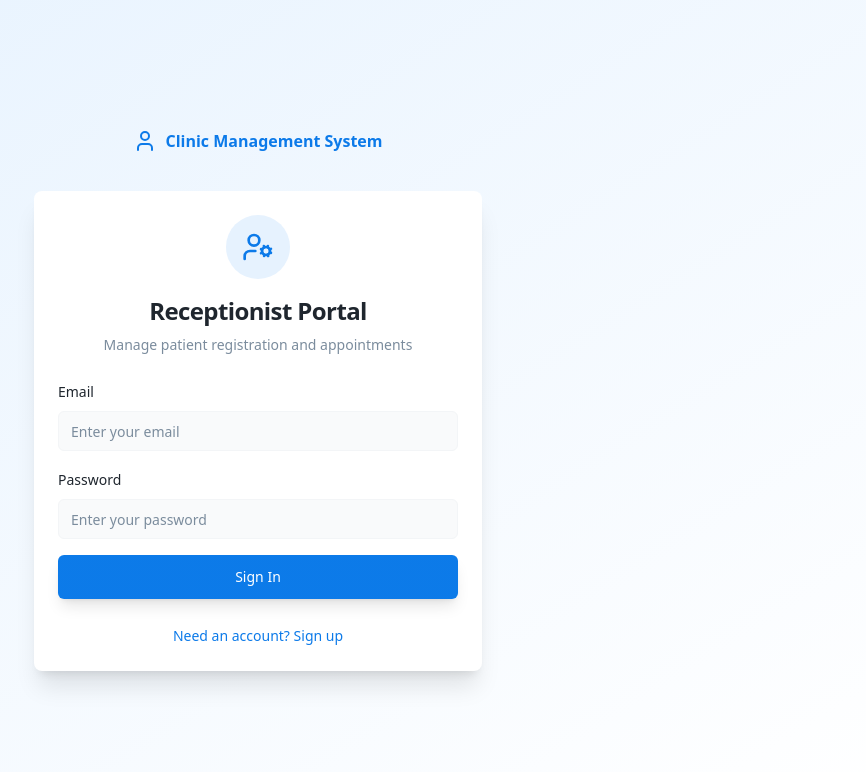
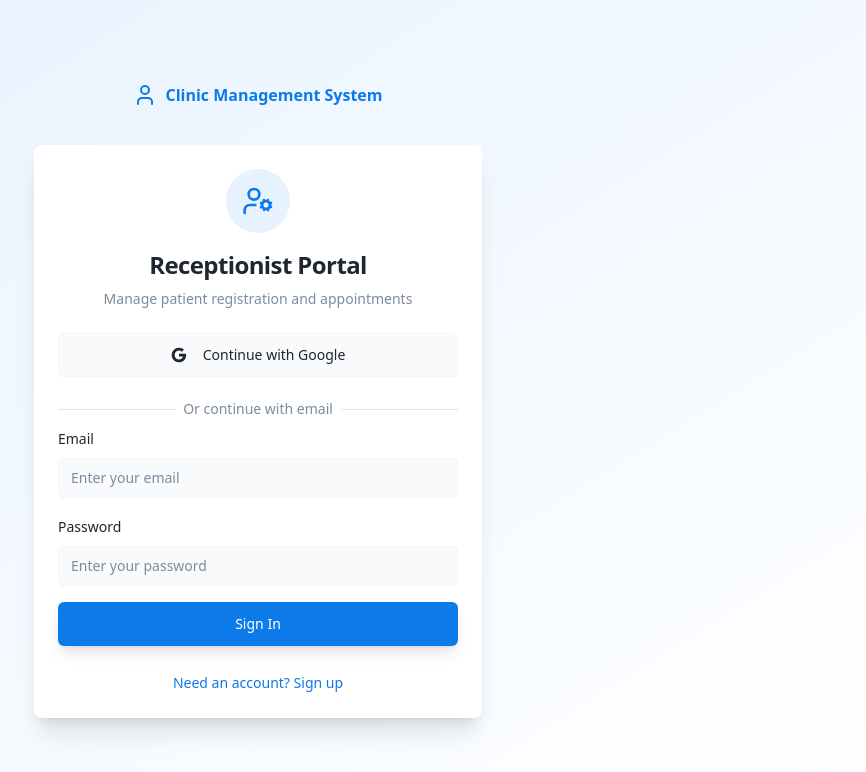
Before and after one commit to Aditi-y/clinic-flow-23, a React (Vite) app: page /receptionist-login in a window 1280 px wide. Shown: the top 772 px of the page, without its empty margins (382-1248 px from the left). Built offline with nearby package versions, Linux system fonts and the light colour scheme.

Commit message:
feat: Add Google Sign-In
Implement Google authentication for user sign-in and sign-up using Supabase. This allows users to create accounts and log in with their Google credentials, streamlining the authentication process.

```diff
--- a/src/pages/Login.tsx
+++ b/src/pages/Login.tsx
@@ -1,9 +1,12 @@
-import { useState } from "react";
-import { Link } from "react-router-dom";
+import { useState, useEffect } from "react";
+import { Link, useNavigate } from "react-router-dom";
 import { Button } from "@/components/ui/button";
 import { Card, CardContent, CardDescription, CardHeader, CardTitle } from "@/components/ui/card";
 import { Input } from "@/components/ui/input";
 import { Label } from "@/components/ui/label";
+import { Separator } from "@/components/ui/separator";
+import { useToast } from "@/hooks/use-toast";
+import { supabase } from "@/integrations/supabase/client";
 import { Stethoscope, UserCog, User } from "lucide-react";
 
 interface LoginProps {
@@ -12,16 +15,96 @@ interface LoginProps {
 
 const Login = ({ userType }: LoginProps) => {
   const [isSignUp, setIsSignUp] = useState(false);
+  const [isLoading, setIsLoading] = useState(false);
   const [formData, setFormData] = useState({
     email: "",
     password: "",
     name: "",
   });
 
-  const handleSubmit = (e: React.FormEvent) => {
+  const navigate = useNavigate();
+  const { toast } = useToast();
+
+  // Check if user is already logged in
+  useEffect(() => {
+    const checkAuth = async () => {
+      const { data: { session } } = await supabase.auth.getSession();
+      if (session) {
+        navigate(config.redirectTo);
+      }
+    };
+    checkAuth();
+  }, []);
+
+  const handleEmailAuth = async (e: React.FormEvent) => {
     e.preventDefault();
-    // TODO: Implement authentication with Supabase
-    console.log("Form submitted:", formData);
+    setIsLoading(true);
+
+    try {
+      if (isSignUp) {
+        const { error } = await supabase.auth.signUp({
+          email: formData.email,
+          password: formData.password,
+          options: {
+            emailRedirectTo: `${window.location.origin}${config.redirectTo}`,
+            data: {
+              full_name: formData.name,
+              user_type: userType,
+            }
+          }
+        });
+
+        if (error) throw error;
+
+        toast({
+          title: "Check your email",
+          description: "We've sent you a confirmation link to complete your registration.",
+        });
+      } else {
+        const { error } = await supabase.auth.signInWithPassword({
+          email: formData.email,
+          password: formData.password,
+        });
+
+        if (error) throw error;
+
+        navigate(config.redirectTo);
+      }
+    } catch (error: any) {
+      toast({
+        title: "Authentication Error",
+        description: error.message,
+        variant: "destructive",
+      });
+    } finally {
+      setIsLoading(false);
+    }
+  };
+
+  const handleGoogleAuth = async () => {
+    setIsLoading(true);
+
+    try {
+      const { error } = await supabase.auth.signInWithOAuth({
+        provider: 'google',
+        options: {
+          redirectTo: `${window.location.origin}${config.redirectTo}`,
+          queryParams: {
+            access_type: 'offline',
+            prompt: 'consent',
+          },
+        }
+      });
+
+      if (error) throw error;
+    } catch (error: any) {
+      toast({
+        title: "Authentication Error",
+        description: error.message,
+        variant: "destructive",
+      });
+      setIsLoading(false);
+    }
   };
 
   const userTypeConfig = {
@@ -68,7 +151,44 @@ const Login = ({ userType }: LoginProps) => {
           </CardHeader>
 
           <CardContent>
-            <form onSubmit={handleSubmit} className="space-y-4">
+            {/* Google Sign In Button */}
+            <Button
+              type="button"
+              variant="outline"
+              size="lg"
+              className="w-full mb-4"
+              onClick={handleGoogleAuth}
+              disabled={isLoading}
+            >
+              <svg className="w-5 h-5 mr-2" viewBox="0 0 24 24">
+                <path
+                  fill="currentColor"
+                  d="M22.56 12.25c0-.78-.07-1.53-.2-2.25H12v4.26h5.92c-.26 1.37-1.04 2.53-2.21 3.31v2.77h3.57c2.08-1.92 3.28-4.74 3.28-8.09z"
+                />
+                <path
+                  fill="currentColor"
+                  d="M12 23c2.97 0 5.46-.98 7.28-2.66l-3.57-2.77c-.98.66-2.23 1.06-3.71 1.06-2.86 0-5.29-1.93-6.16-4.53H2.18v2.84C3.99 20.53 7.7 23 12 23z"
+                />
+                <path
+                  fill="currentColor"
+                  d="M5.84 14.09c-.22-.66-.35-1.36-.35-2.09s.13-1.43.35-2.09V7.07H2.18C1.43 8.55 1 10.22 1 12s.43 3.45 1.18 4.93l2.85-2.22.81-.62z"
+                />
+                <path
+                  fill="currentColor"
+                  d="M12 5.38c1.62 0 3.06.56 4.21 1.64l3.15-3.15C17.45 2.09 14.97 1 12 1 7.7 1 3.99 3.47 2.18 7.07l3.66 2.84c.87-2.6 3.3-4.53 6.16-4.53z"
+                />
+              </svg>
+              Continue with Google
+            </Button>
+
+            <div className="relative">
+              <Separator className="my-4" />
+              <span className="absolute left-1/2 top-1/2 -translate-x-1/2 -translate-y-1/2 bg-card px-2 text-sm text-muted-foreground">
+                Or continue with email
+              </span>
+            </div>
+
+            <form onSubmit={handleEmailAuth} className="space-y-4">
               {isSignUp && (
                 <div className="space-y-2">
                   <Label htmlFor="name">Full Name</Label>
@@ -78,6 +198,7 @@ const Login = ({ userType }: LoginProps) => {
                     placeholder="Enter your full name"
                     value={formData.name}
                     onChange={(e) => setFormData({ ...formData, name: e.target.value })}
+                    disabled={isLoading}
                     required
                   />
                 </div>
@@ -91,6 +212,7 @@ const Login = ({ userType }: LoginProps) => {
                   placeholder="Enter your email"
                   value={formData.email}
                   onChange={(e) => setFormData({ ...formData, email: e.target.value })}
+                  disabled={isLoading}
                   required
                 />
               </div>
@@ -103,12 +225,19 @@ const Login = ({ userType }: LoginProps) => {
                   placeholder="Enter your password"
                   value={formData.password}
                   onChange={(e) => setFormData({ ...formData, password: e.target.value })}
+                  disabled={isLoading}
                   required
                 />
               </div>
 
-              <Button type="submit" variant="medical" size="lg" className="w-full">
-                {isSignUp ? "Create Account" : "Sign In"}
+              <Button
+                type="submit"
+                variant="medical"
+                size="lg"
+                className="w-full"
+                disabled={isLoading}
+              >
+                {isLoading ? "Please wait..." : (isSignUp ? "Create Account" : "Sign In")}
               </Button>
             </form>
 
```
Also changed, not shown: 1 other file (tests, documents, lock files or other folders).
